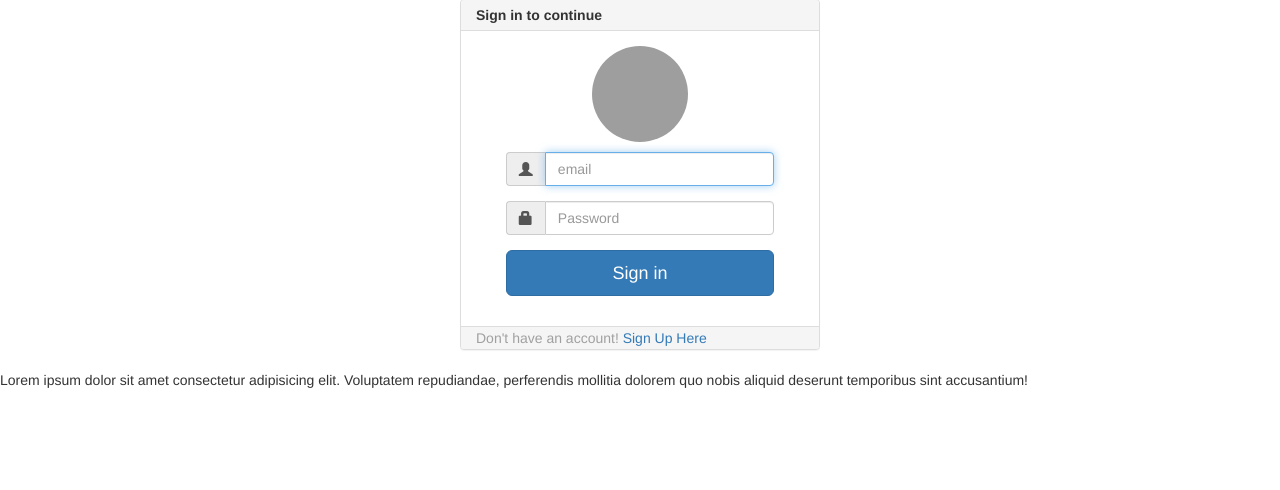
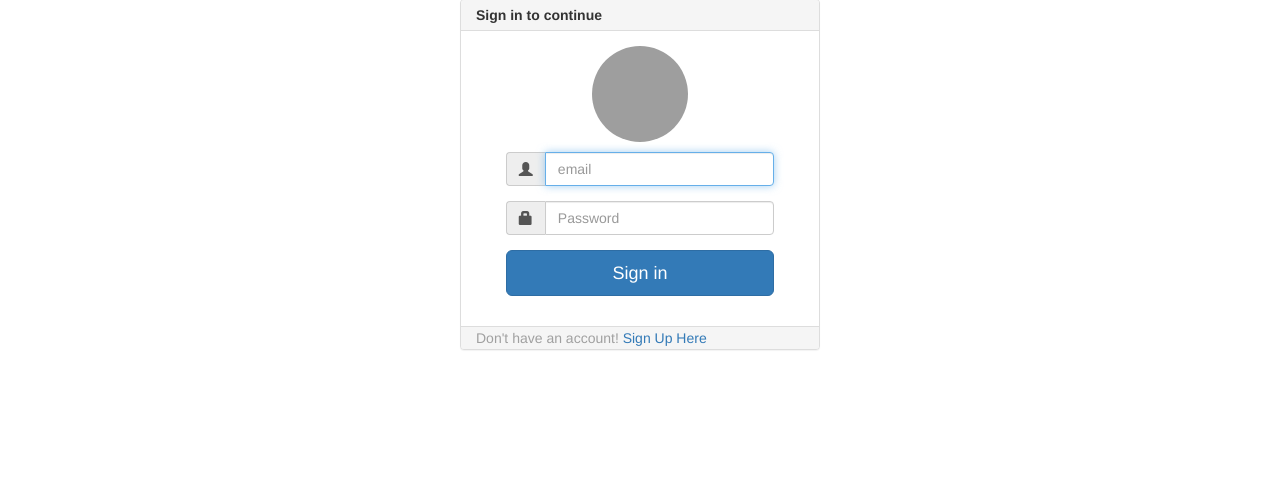
Before and after one commit to victor-murimi/Sales-system, a Flask app: page /login in a window 1280 px wide. Shown: the part 41-531 px from the top of the page. Run offline with Flask 2, Linux system fonts and the light colour scheme; some libraries are stand-ins or nearby versions; grey boxes are pictures that could not be loaded.

Commit message:
commit message

```diff
--- a/templates/login.html
+++ b/templates/login.html
@@ -66,8 +66,6 @@
             </div>
         </div>
     </div>
-
-Lorem ipsum dolor sit amet consectetur adipisicing elit. Voluptatem repudiandae, perferendis mollitia dolorem quo nobis aliquid deserunt temporibus sint accusantium!
 </body>
 
 </html>
```
